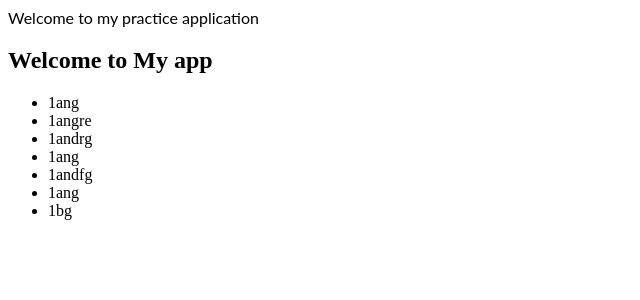
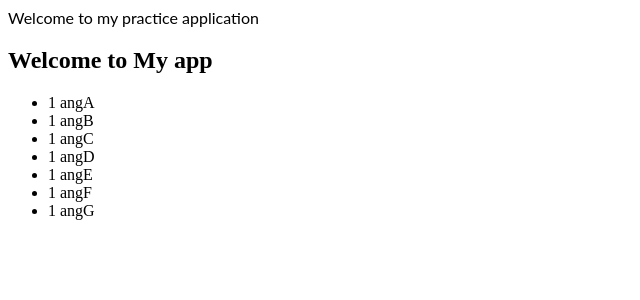
Before and after one commit to Anuj-Kushwah-ak/angular-ivy-vusmxu, an Angular app: page / in a window 1280 px wide. Shown: the top 300 px of the page, without its empty margins (0-640 px from the left). Built offline with nearby package versions, Linux system fonts and the light colour scheme.

Commit message:
1 file modified

```diff
--- a/src/app/mock-courses.ts
+++ b/src/app/mock-courses.ts
@@ -1,11 +1,11 @@
 import { Course } from "./course";
 
 export const COURSES: Course[] = [
-  { id: 1, name: "ang" },
-  { id: 1, name: "angre" },
-  { id: 1, name: "andrg" },
-  { id: 1, name: "ang" },
-  { id: 1, name: "andfg" },
-  { id: 1, name: "ang" },
-  { id: 1, name: "bg" }
+  { id: 1, name: " angA" },
+  { id: 1, name: " angB" },
+  { id: 1, name: " angC" },
+  { id: 1, name: " angD" },
+  { id: 1, name: " angE" },
+  { id: 1, name: " angF" },
+  { id: 1, name: " angG" }
 ];
```
